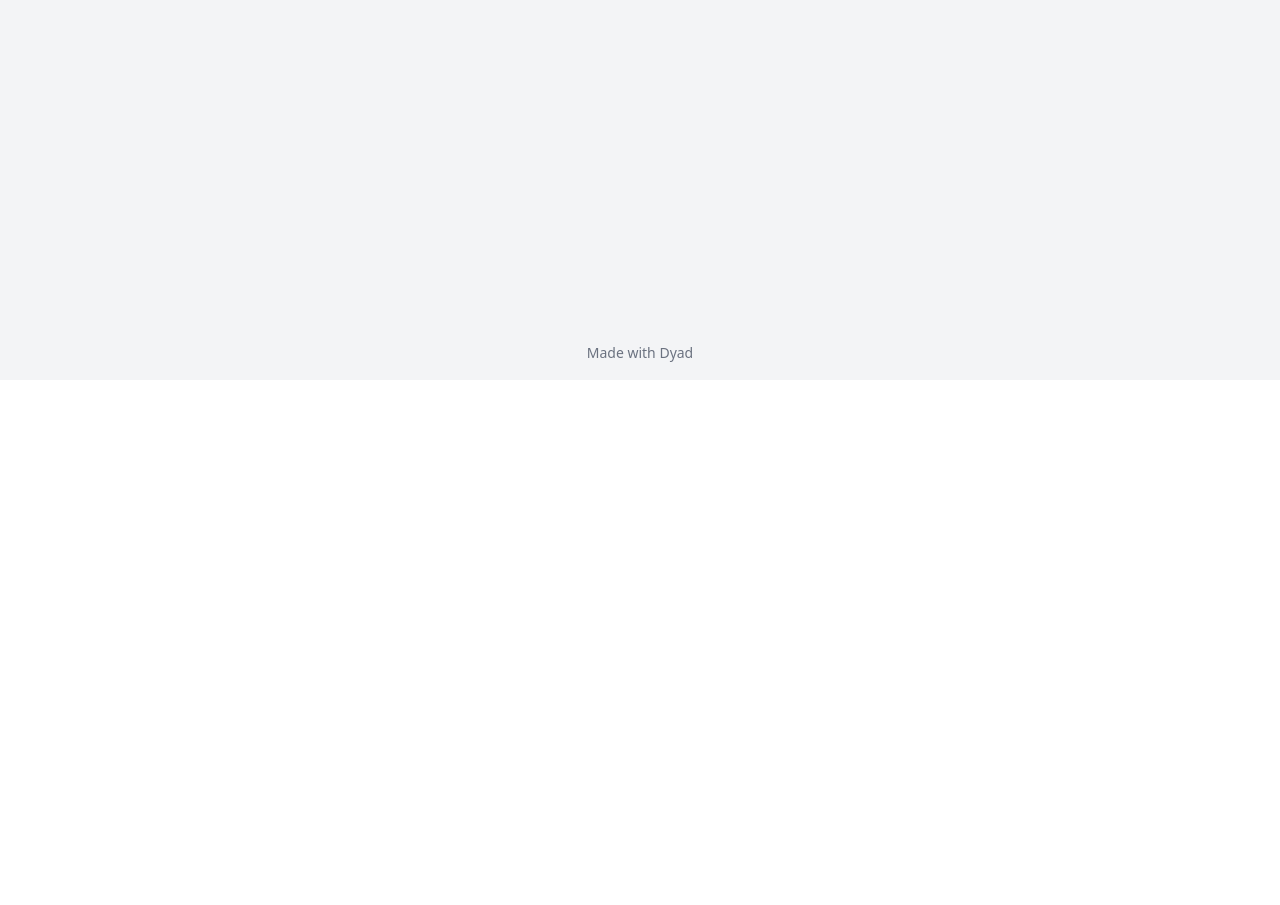
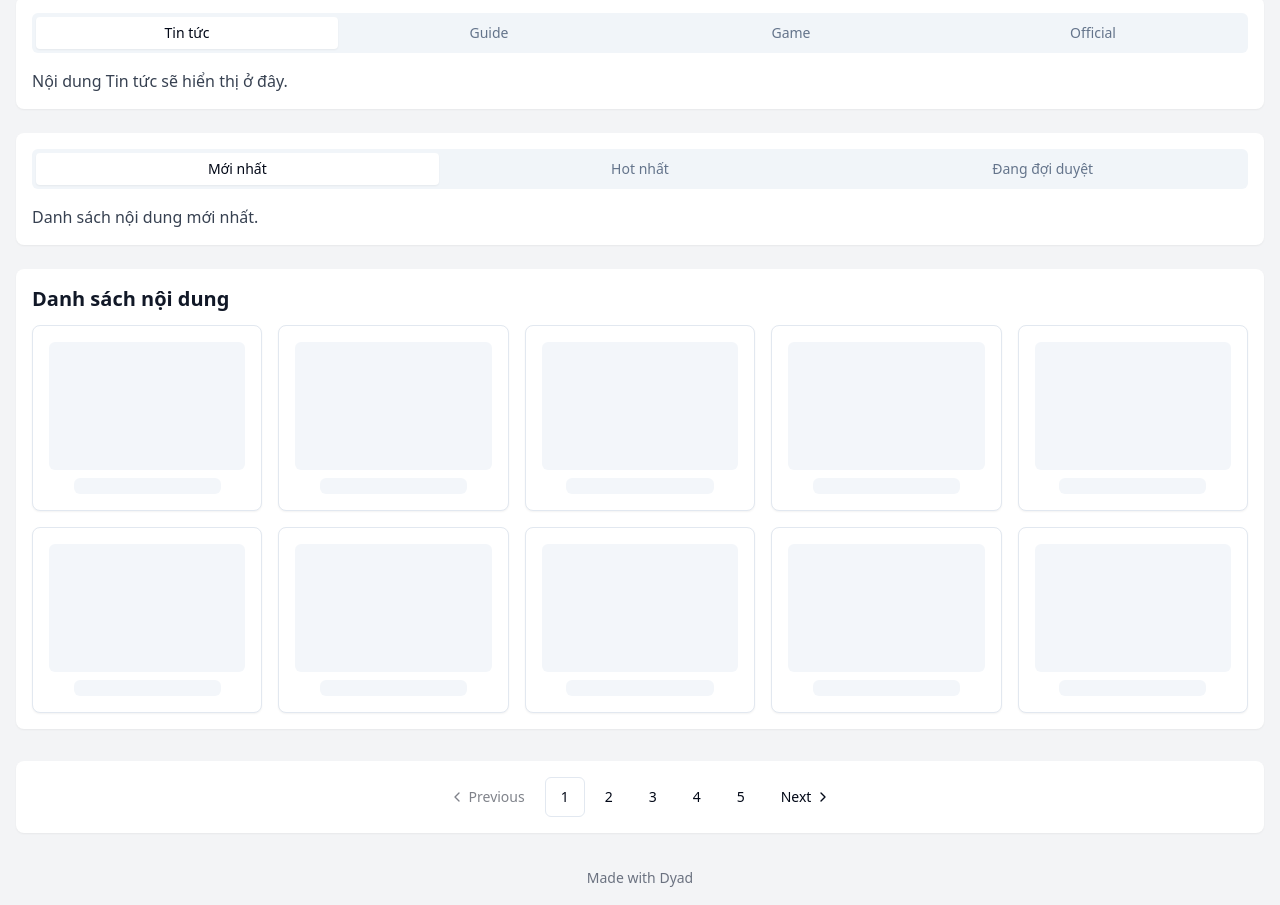
Before and after one commit to Chomper9981/redcyclone-app, a React (Vite) app: page /admin in a window 1280 px wide. Shown: the part 420-1325 px from the top of the page. Before the commit the page ends 800 px from the top, so only its background shows below. Built offline with nearby package versions, Linux system fonts and the light colour scheme.

Commit message:
[dyad] Thêm các nút chức năng, tab, lưới nội dung placeholder và phân trang vào trang Admin Dashboard. - wrote 3 file(s)

```diff
--- /dev/null
+++ b/src/components/ContentGridPlaceholder.tsx
@@ -0,0 +1,23 @@
+import React from 'react';
+import { Card, CardContent } from "@/components/ui/card";
+import { Skeleton } from "@/components/ui/skeleton";
+
+const ContentGridPlaceholder: React.FC = () => {
+  // Tạo 10 mục placeholder
+  const items = Array.from({ length: 10 });
+
+  return (
+    <div className="grid grid-cols-1 sm:grid-cols-2 md:grid-cols-3 lg:grid-cols-4 xl:grid-cols-5 gap-4">
+      {items.map((_, index) => (
+        <Card key={index} className="flex flex-col items-center p-4">
+          <CardContent className="p-0 flex flex-col items-center w-full">
+            <Skeleton className="w-full h-32 rounded-md mb-2" /> {/* Placeholder for image */}
+            <Skeleton className="w-3/4 h-4 rounded-md" /> {/* Placeholder for title */}
+          </CardContent>
+        </Card>
+      ))}
+    </div>
+  );
+};
+
+export default ContentGridPlaceholder;
--- /dev/null
+++ b/src/components/PaginationComponent.tsx
@@ -0,0 +1,62 @@
+import React from 'react';
+import {
+  Pagination,
+  PaginationContent,
+  PaginationEllipsis,
+  PaginationItem,
+  PaginationLink,
+  PaginationNext,
+  PaginationPrevious,
+} from "@/components/ui/pagination";
+
+interface PaginationComponentProps {
+  currentPage?: number;
+  totalPages?: number;
+  onPageChange?: (page: number) => void;
+}
+
+const PaginationComponent: React.FC<PaginationComponentProps> = ({
+  currentPage = 1,
+  totalPages = 5,
+  onPageChange,
+}) => {
+  const handlePageChange = (page: number) => {
+    if (onPageChange) {
+      onPageChange(page);
+    }
+  };
+
+  return (
+    <Pagination>
+      <PaginationContent>
+        <PaginationItem>
+          <PaginationPrevious
+            href="#"
+            onClick={() => handlePageChange(Math.max(1, currentPage - 1))}
+            className={currentPage === 1 ? "pointer-events-none opacity-50" : ""}
+          />
+        </PaginationItem>
+        {Array.from({ length: totalPages }).map((_, index) => (
+          <PaginationItem key={index}>
+            <PaginationLink
+              href="#"
+              isActive={currentPage === index + 1}
+              onClick={() => handlePageChange(index + 1)}
+            >
+              {index + 1}
+            </PaginationLink>
+          </PaginationItem>
+        ))}
+        <PaginationItem>
+          <PaginationNext
+            href="#"
+            onClick={() => handlePageChange(Math.min(totalPages, currentPage + 1))}
+            className={currentPage === totalPages ? "pointer-events-none opacity-50" : ""}
+          />
+        </PaginationItem>
+      </PaginationContent>
+    </Pagination>
+  );
+};
+
+export default PaginationComponent;
--- a/src/pages/AdminDashboard.tsx
+++ b/src/pages/AdminDashboard.tsx
@@ -1,17 +1,84 @@
 import React from 'react';
 import AdminHeader from '@/components/AdminHeader';
 import { MadeWithDyad } from "@/components/made-with-dyad";
+import { Button } from "@/components/ui/button";
+import { Tabs, TabsContent, TabsList, TabsTrigger } from "@/components/ui/tabs";
+import ContentGridPlaceholder from '@/components/ContentGridPlaceholder';
+import PaginationComponent from '@/components/PaginationComponent';
 
 const AdminDashboard: React.FC = () => {
   return (
     <div className="min-h-screen flex flex-col bg-gray-100 dark:bg-gray-900">
       <AdminHeader userName="Dyad User" userAvatarUrl="https://github.com/shadcn.png" />
-      <main className="flex-grow p-4">
-        <h2 className="text-2xl font-bold text-gray-900 dark:text-gray-100 mb-4">Bảng điều khiển Admin</h2>
-        <p className="text-gray-700 dark:text-gray-300">
-          Đây là khu vực nội dung chính của trang admin.
-        </p>
-        {/* You can add more content here later */}
+      <main className="flex-grow p-4 container mx-auto">
+        <h2 className="text-2xl font-bold text-gray-900 dark:text-gray-100 mb-6">Bảng điều khiển Admin</h2>
+
+        {/* Hàng thứ 2: Đổi mật khẩu */}
+        <section className="mb-6 p-4 bg-white dark:bg-gray-800 rounded-lg shadow-sm">
+          <h3 className="text-xl font-semibold text-gray-900 dark:text-gray-100 mb-3">Cài đặt tài khoản</h3>
+          <Button>Đổi mật khẩu</Button>
+        </section>
+
+        {/* Hàng thứ 3: Quản lí accounts */}
+        <section className="mb-6 p-4 bg-white dark:bg-gray-800 rounded-lg shadow-sm">
+          <h3 className="text-xl font-semibold text-gray-900 dark:text-gray-100 mb-3">Quản lý</h3>
+          <Button variant="secondary">Quản lí Accounts</Button>
+        </section>
+
+        {/* Hàng thứ 4: 4 tab chính */}
+        <section className="mb-6 p-4 bg-white dark:bg-gray-800 rounded-lg shadow-sm">
+          <Tabs defaultValue="news">
+            <TabsList className="grid w-full grid-cols-4">
+              <TabsTrigger value="news">Tin tức</TabsTrigger>
+              <TabsTrigger value="guide">Guide</TabsTrigger>
+              <TabsTrigger value="game">Game</TabsTrigger>
+              <TabsTrigger value="official">Official</TabsTrigger>
+            </TabsList>
+            <TabsContent value="news" className="mt-4">
+              <p className="text-gray-700 dark:text-gray-300">Nội dung Tin tức sẽ hiển thị ở đây.</p>
+            </TabsContent>
+            <TabsContent value="guide" className="mt-4">
+              <p className="text-gray-700 dark:text-gray-300">Nội dung Guide sẽ hiển thị ở đây.</p>
+            </TabsContent>
+            <TabsContent value="game" className="mt-4">
+              <p className="text-gray-700 dark:text-gray-300">Nội dung Game sẽ hiển thị ở đây.</p>
+            </TabsContent>
+            <TabsContent value="official" className="mt-4">
+              <p className="text-gray-700 dark:text-gray-300">Nội dung Official sẽ hiển thị ở đây.</p>
+            </TabsContent>
+          </Tabs>
+        </section>
+
+        {/* Hàng thứ 5: 3 tab phụ */}
+        <section className="mb-6 p-4 bg-white dark:bg-gray-800 rounded-lg shadow-sm">
+          <Tabs defaultValue="latest">
+            <TabsList className="grid w-full grid-cols-3">
+              <TabsTrigger value="latest">Mới nhất</TabsTrigger>
+              <TabsTrigger value="hot">Hot nhất</TabsTrigger>
+              <TabsTrigger value="pending">Đang đợi duyệt</TabsTrigger>
+            </TabsList>
+            <TabsContent value="latest" className="mt-4">
+              <p className="text-gray-700 dark:text-gray-300">Danh sách nội dung mới nhất.</p>
+            </TabsContent>
+            <TabsContent value="hot" className="mt-4">
+              <p className="text-gray-700 dark:text-gray-300">Danh sách nội dung hot nhất.</p>
+            </TabsContent>
+            <TabsContent value="pending" className="mt-4">
+              <p className="text-gray-700 dark:text-gray-300">Danh sách nội dung đang đợi duyệt.</p>
+            </TabsContent>
+          </Tabs>
+        </section>
+
+        {/* Hàng thứ 6: List placeholder */}
+        <section className="mb-6 p-4 bg-white dark:bg-gray-800 rounded-lg shadow-sm">
+          <h3 className="text-xl font-semibold text-gray-900 dark:text-gray-100 mb-3">Danh sách nội dung</h3>
+          <ContentGridPlaceholder />
+        </section>
+
+        {/* Hàng thứ 7: Pagination */}
+        <section className="flex justify-center mt-8 p-4 bg-white dark:bg-gray-800 rounded-lg shadow-sm">
+          <PaginationComponent />
+        </section>
       </main>
       <MadeWithDyad />
     </div>
```
